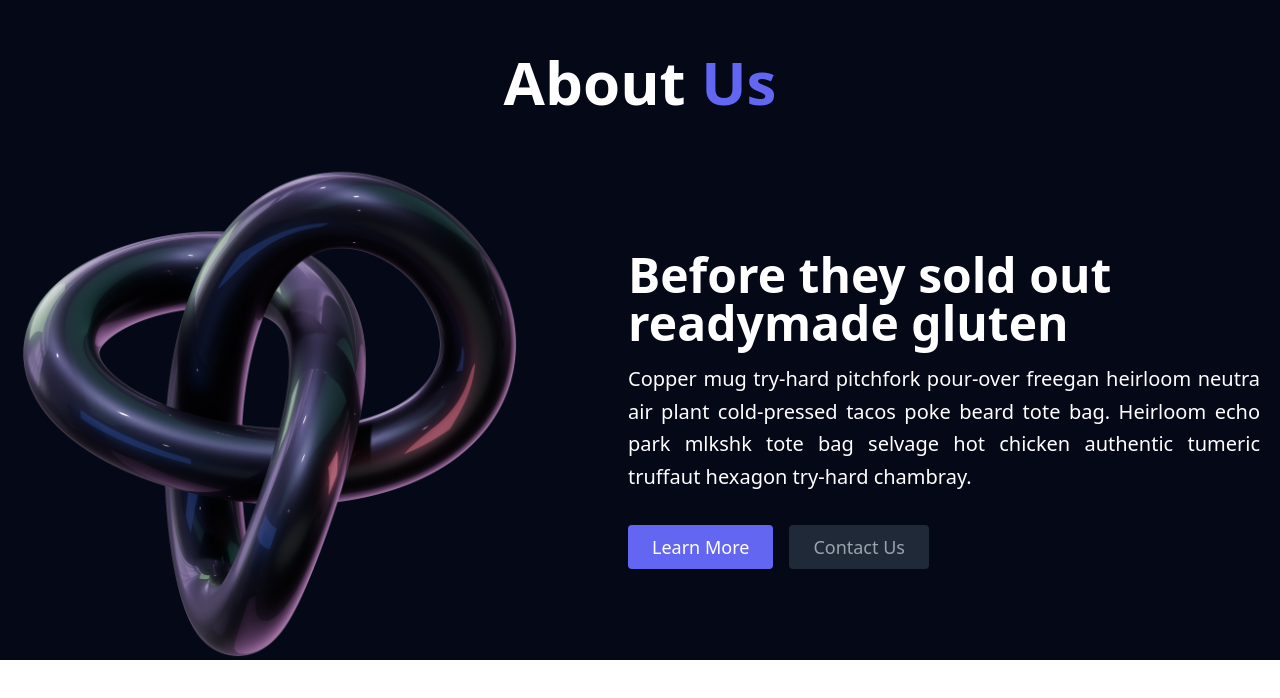
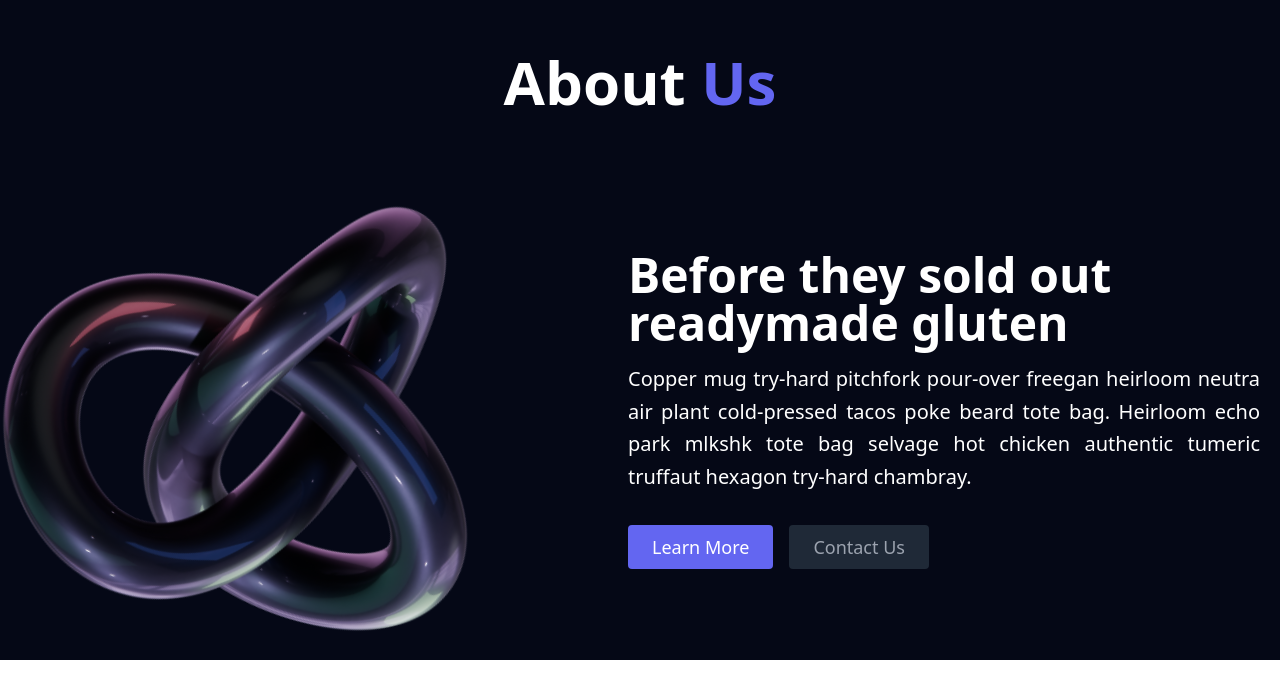
Before and after one commit to Arbab02/modern-ux-ui, a React (Vite) app: page / in a window 1280 px wide. Shown: the part 1328-2026 px from the top of the page. Before the commit the page ends 1988 px from the top, so only its background shows below. Built offline with nearby package versions, Linux system fonts and the light colour scheme.

Commit message:
Update About.jsx

```diff
--- a/src/components/About.jsx
+++ b/src/components/About.jsx
@@ -7,7 +7,7 @@ const AboutUs = () => {
       <div className="container mx-auto flex px-5 py-18 md:flex-row flex-col items-center">
         <div className="lg:max-w-lg lg:w-full md:w-1/2 w-5/6 md:mb-0 mb-10">
           <img
-            className="object-cover object-center rounded"
+            className="object-cover object-center rounded spinner"
             alt="About Us"
             src={Torusknot}
           />
```
